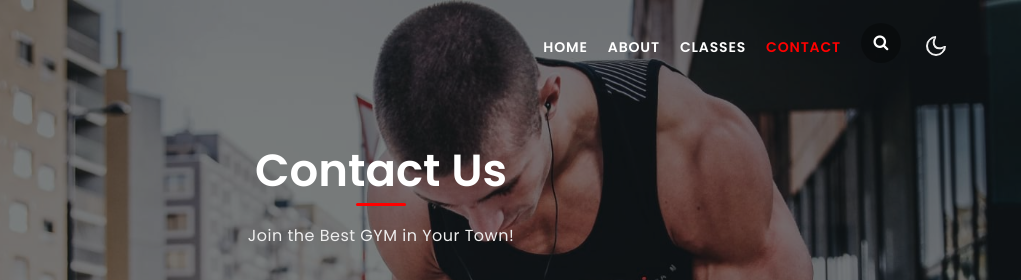
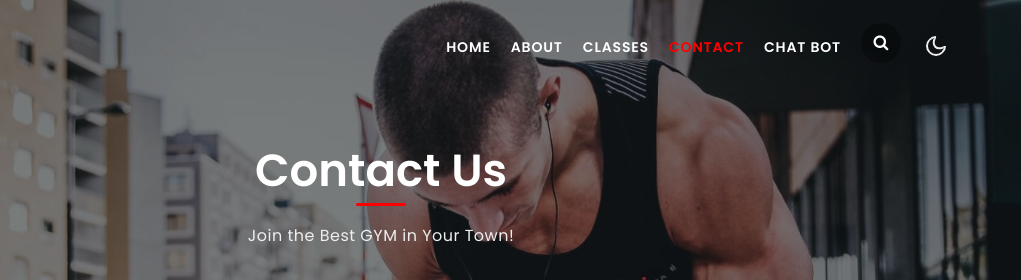
Before and after one commit to iamrealsaz/frtproject, a plain HTML site: page contact.html in a window 1280 px wide. Shown: the top 280 px of the page, 259-1280 px from the left. Drawn offline with Linux system fonts and the light colour scheme.

Commit message:
Update contact.html

```diff
--- a/contact.html
+++ b/contact.html
@@ -44,6 +44,9 @@
                   </li>
                   <li class="nav-item active">
                       <a class="nav-link" href="contact.html">Contact</a>
+                  </li>
+		      <li class="nav-item @@chatbot__active">
+                      <a class="nav-link" href="bot.html">Chat Bot</a>
                   </li>
                   <!--/search-right-->
                   <div class="search-right">
```
